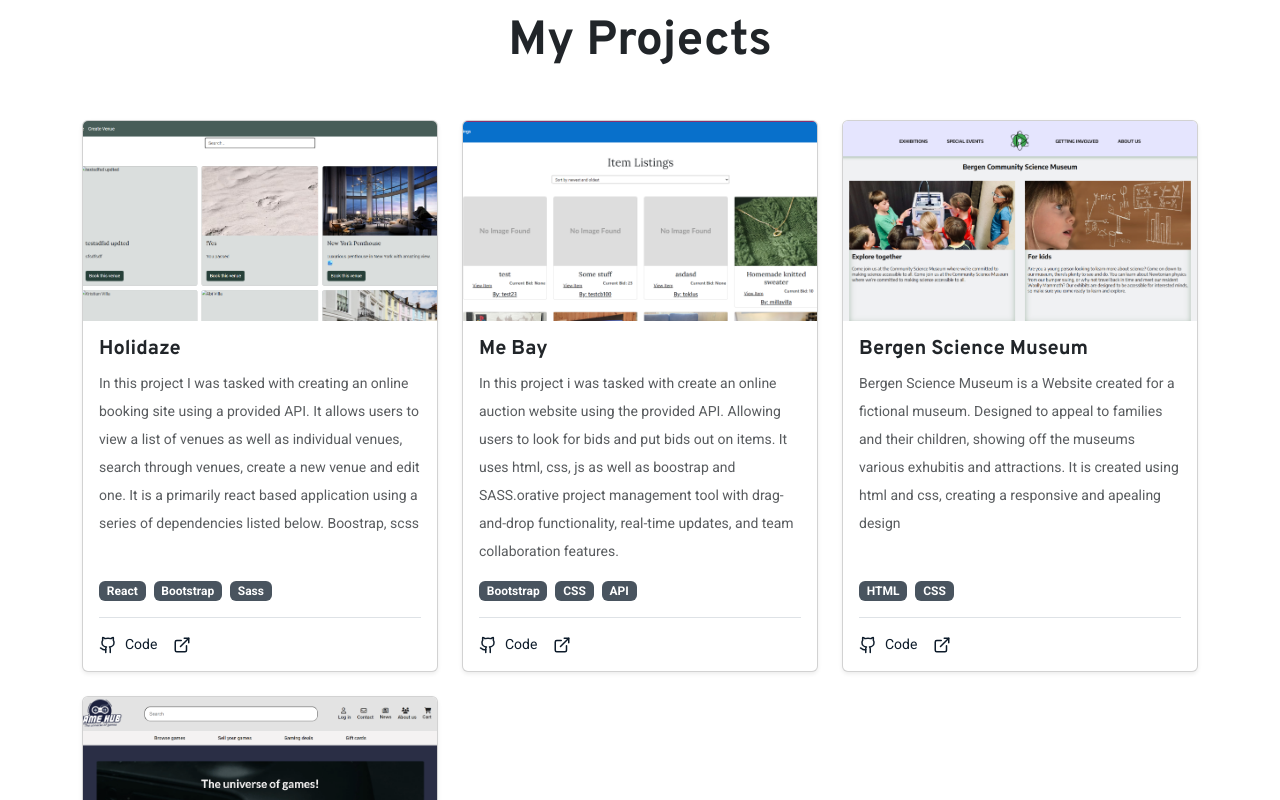
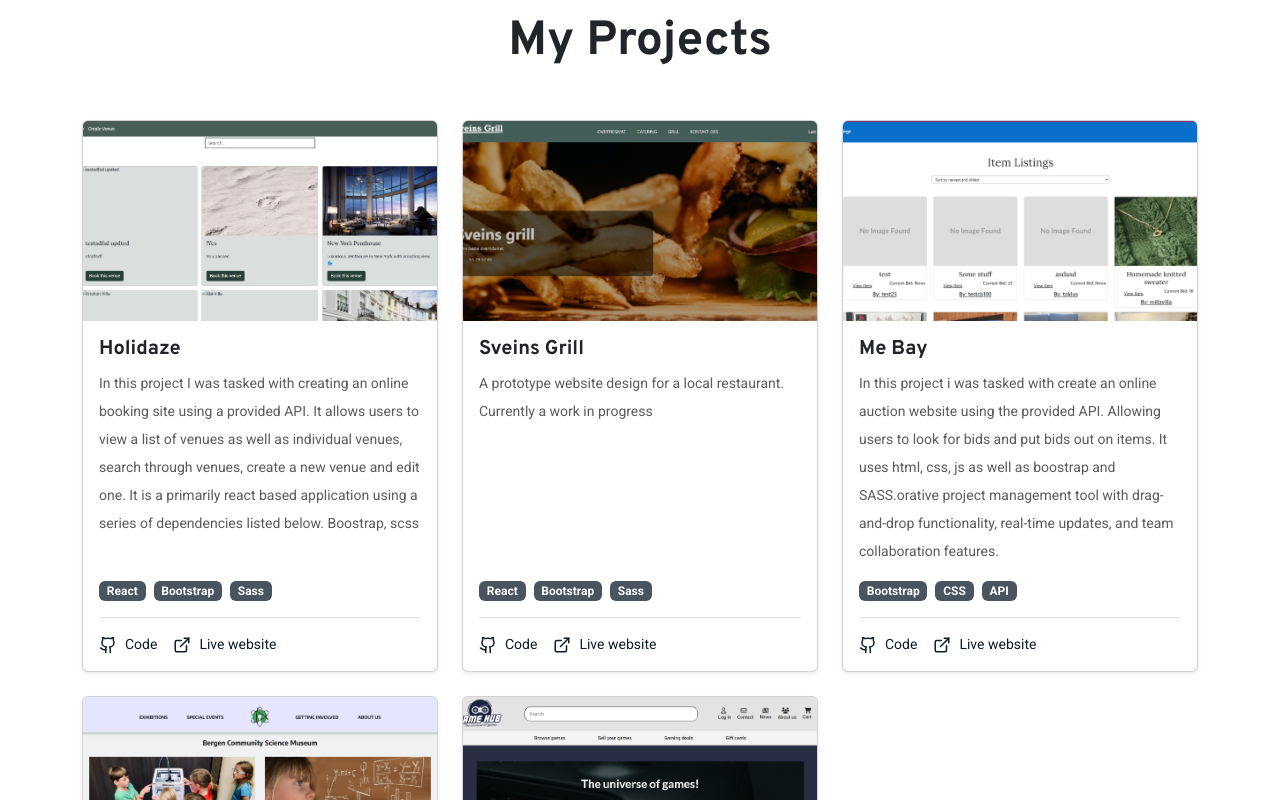
Before and after one commit to KityLinn/resume-website, a React (Vite) app: page / in a window 1280 px wide. Shown: the part 700-1500 px from the top of the page. Built offline with nearby package versions, Linux system fonts and the light colour scheme.

Commit message:
added new project

```diff
--- a/src/components/ProjectsSection.jsx
+++ b/src/components/ProjectsSection.jsx
@@ -47,7 +47,7 @@ export default function ProjectsSection() {
                       className="text-decoration-none text-primary d-flex align-items-center gap-2 link-hover"
                     >
                       <ExternalLink size={18} />
-                      <span className="small"></span>
+                      <span className="small">Live website</span>
                     </a>
                   </div>
                 </Card.Body>
--- a/src/components/data.jsx
+++ b/src/components/data.jsx
@@ -2,6 +2,7 @@ import holidaze from '../assets/holidaze.png';
 import mebay from '../assets/mebay.png'
 import science from '../assets/science.png'
 import game from '../assets/gamehub.png'
+import sveinsgrill from '../assets/sveinsgrill.png'
 
 export const data = [
   {
@@ -11,6 +12,14 @@ export const data = [
     image: holidaze,
     githubLink: 'https://github.com/KityLinn/Linn-Kristine-Exam-2',
     pageLink: 'https://soft-daffodil-3e238f.netlify.app/login'
+  },
+    {
+    title: 'Sveins Grill',
+    description: 'A prototype website design for a local restaurant. Currently a work in progress',
+    technologies: ['React', 'Bootstrap', 'Sass',],
+    image: sveinsgrill,
+    githubLink: 'https://github.com/KityLinn/sveinsgrill',
+    pageLink: 'https://sveinsgrill.netlify.app/'
   },
   {
     title: 'Me Bay',
--- a/src/scss/style.scss
+++ b/src/scss/style.scss
@@ -65,6 +65,8 @@ $offcanvas-horizontal-width: 200px;
   background-color: #0d1b2a;
 }
 
+
+
 $primary: #0d1b2a;
 
 
```
Also changed, not shown: src/assets/sveinsgrill.png (added), 1 other file (tests, documents, lock files or other folders).
